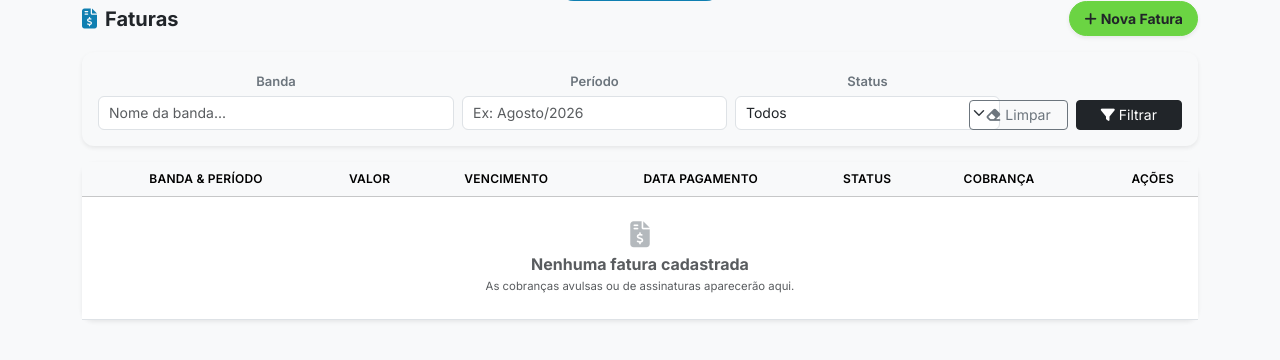
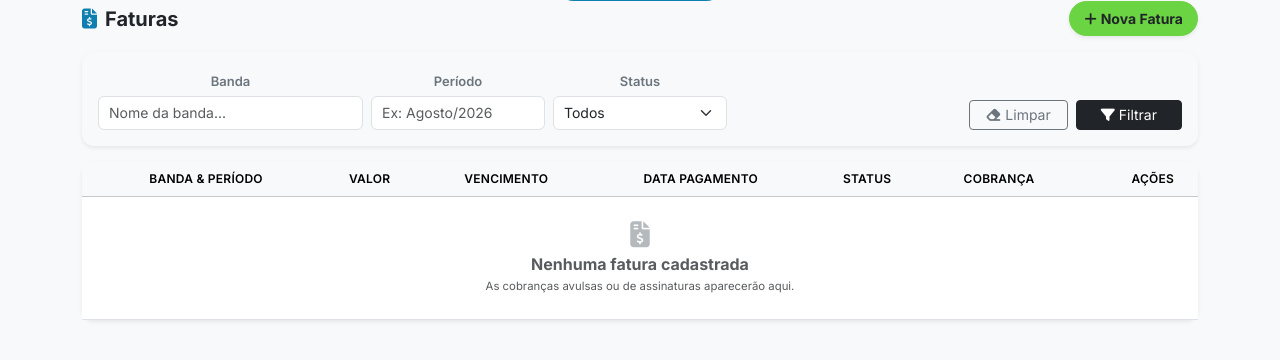
Before and after one commit to backstageprosite/backstage_pro, a Django app: template core/templates/core/admin/cobrancas.html in a window 1280 px wide. Shown: the part 271-631 px from the top of the page. Run offline with Django 5.2, Linux system fonts and the light colour scheme; the template is opened without the code that fills it, so the values that code supplies are empty; parts of the project's set-up code (start-up, migrations or seed data) failed here and were passed over.

Commit message:
fix: responsive filter layout in billing list to prevent button overlap on tablets

```diff
--- a/core/templates/core/admin/cobrancas.html
+++ b/core/templates/core/admin/cobrancas.html
@@ -91,15 +91,15 @@
     <div class="card shadow-sm border-0 mb-3" style="border-radius: 12px; background-color: #f8f9fa;">
         <div class="card-body p-3">
             <form method="GET" class="row g-2 align-items-end">
-                <div class="col-12 col-md-4">
+                <div class="col-12 col-md-6 col-lg-3">
                     <label class="form-label">Banda</label>
                     <input type="text" name="q" class="form-control" placeholder="Nome da banda..." value="{{ request.GET.q|default:'' }}">
                 </div>
-                <div class="col-6 col-md-3">
+                <div class="col-6 col-md-3 col-lg-2">
                     <label class="form-label">Período</label>
                     <input type="text" name="period" class="form-control" placeholder="Ex: Agosto/2026" value="{{ request.GET.period|default:'' }}">
                 </div>
-                <div class="col-6 col-md-3">
+                <div class="col-6 col-md-3 col-lg-2">
                     <label class="form-label">Status</label>
                     <select name="status" class="form-select">
                         <option value="">Todos</option>
@@ -112,7 +112,7 @@
                         <option value="ISENTO" {% if request.GET.status == 'ISENTO' %}selected{% endif %}>Isentas</option>
                     </select>
                 </div>
-                <div class="col-12 col-md-2 text-end d-flex gap-2 justify-content-end align-items-center">
+                <div class="col-12 col-lg-auto ms-lg-auto mt-2 mt-lg-0 text-end d-flex gap-2 justify-content-end align-items-center">
                     <a href="{% url 'admin_painel:cobrancas' %}" class="btn btn-sm btn-outline-secondary px-3" style="height: 30px; font-family: Inter, sans-serif; font-size: 14px; font-weight: 400; padding: 4px 16px; border-radius: 4px; border: 1px solid #6C757D; color: #6C757D; background-color: transparent; display: inline-flex; align-items: center; white-space: nowrap;" onmouseover="this.style.backgroundColor='#6C757D'; this.style.color='#FFFFFF';" onmouseout="this.style.backgroundColor='transparent'; this.style.color='#6C757D';">
                         <i class="fa-solid fa-eraser me-1" style="font-size: 14px; font-weight: 900;"></i> Limpar
                     </a>
```
